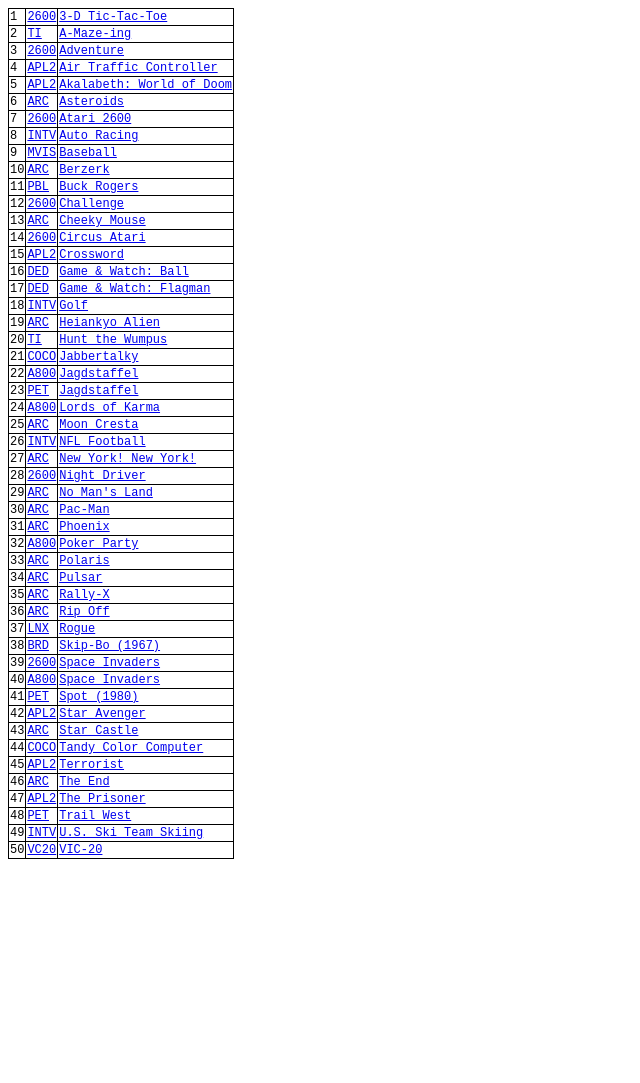
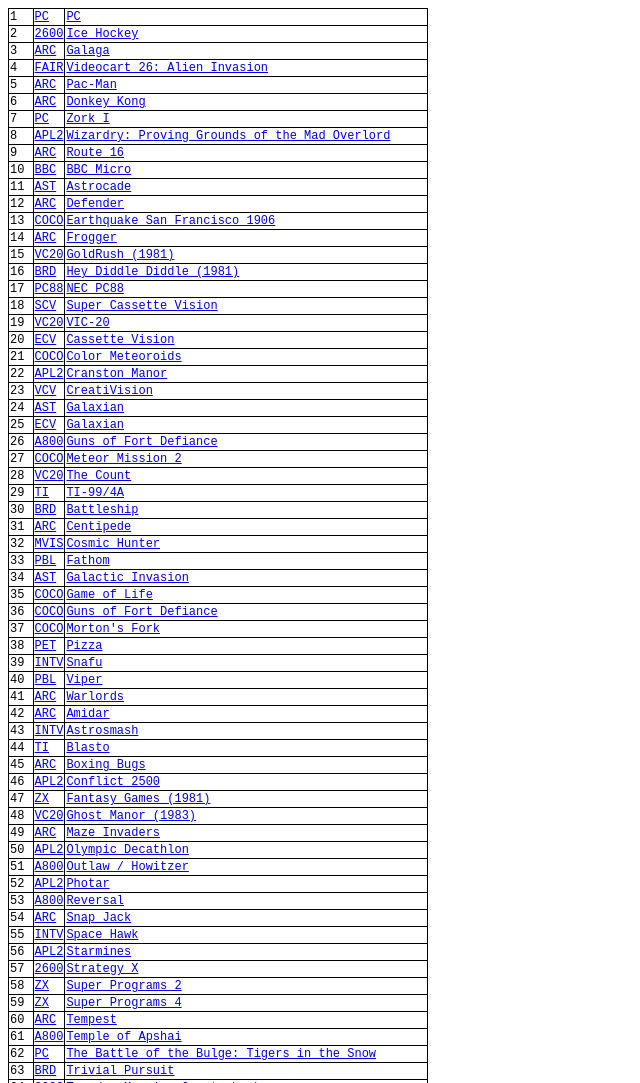
Before and after one commit to victormgit/games, a plain HTML site: page index.html in a window 1280 px wide. Shown: the top 1083 px of the page, without its empty margins (0-640 px from the left). Before the commit the page ends 867 px from the top, so only its background shows below. Drawn offline with Linux system fonts and the light colour scheme.

Commit message:
Update index.html

```diff
--- a/index.html
+++ b/index.html
@@ -6,56 +6,106 @@ td {border: 1px solid; font: 12px monospace;}
 </style>
 <body><script>
 const dt = [ [
-],[,"ARC","Pac-Man"
-],[,"2600","Night Driver"
-],[,"ARC","Moon Cresta"
-],[,"APL2","Akalabeth: World of Doom"
-],[,"ARC","Berzerk"
-],[,"2600","3-D Tic-Tac-Toe"
-],[,"2600","Adventure"
-],[,"2600","Atari 2600"
-],[,"2600","Challenge"
-],[,"INTV","NFL Football"
-],[,"PET","Trail West"
-],[,"INTV","U.S. Ski Team Skiing"
-],[,"MVIS","Baseball"
-],[,"ARC","Cheeky Mouse"
-],[,"DED","Game & Watch: Ball"
-],[,"A800","Lords of Karma"
-],[,"BRD","Skip-Bo (1967)"
-],[,"APL2","Star Avenger"
-],[,"APL2","Terrorist"
-],[,"ARC","Asteroids"
-],[,"INTV","Auto Racing"
-],[,"PBL","Buck Rogers"
-],[,"APL2","Crossword"
-],[,"INTV","Golf"
-],[,"COCO","Jabbertalky"
-],[,"ARC","New York! New York!"
-],[,"ARC","No Man's Land"
-],[,"ARC","Phoenix"
-],[,"LNX","Rogue"
-],[,"ARC","The End"
-],[,"2600","Circus Atari"
-],[,"DED","Game & Watch: Flagman"
-],[,"ARC","Heiankyo Alien"
-],[,"TI","Hunt the Wumpus"
-],[,"A800","Jagdstaffel"
-],[,"PET","Jagdstaffel"
-],[,"A800","Poker Party"
-],[,"ARC","Polaris"
-],[,"ARC","Pulsar"
-],[,"ARC","Rally-X"
-],[,"ARC","Rip Off"
-],[,"2600","Space Invaders"
-],[,"A800","Space Invaders"
-],[,"PET","Spot (1980)"
-],[,"ARC","Star Castle"
-],[,"COCO","Tandy Color Computer"
-],[,"APL2","The Prisoner"
+],[,"PC"  ,"PC"
+],[,"2600","Ice Hockey"
+],[,"ARC" ,"Galaga"
+],[,"FAIR","Videocart 26: Alien Invasion"
+],[,"ARC" ,"Pac-Man"
+],[,"ARC" ,"Donkey Kong"
+],[,"PC"  ,"Zork I"
+],[,"APL2","Wizardry: Proving Grounds of the Mad Overlord"
+],[,"ARC" ,"Route 16"
+],[,"BBC" ,"BBC Micro"
+],[,"AST" ,"Astrocade"
+],[,"ARC" ,"Defender"
+],[,"COCO","Earthquake San Francisco 1906"
+],[,"ARC" ,"Frogger"
+],[,"VC20","GoldRush (1981)"
+],[,"BRD" ,"Hey Diddle Diddle (1981)"
+],[,"PC88","NEC PC88"
+],[,"SCV" ,"Super Cassette Vision"
 ],[,"VC20","VIC-20"
-],[,"TI","A-Maze-ing"
-],[,"APL2","Air Traffic Controller"
+],[,"ECV" ,"Cassette Vision"
+],[,"COCO","Color Meteoroids"
+],[,"APL2","Cranston Manor"
+],[,"VCV" ,"CreatiVision"
+],[,"AST" ,"Galaxian"
+],[,"ECV" ,"Galaxian"
+],[,"A800","Guns of Fort Defiance"
+],[,"COCO","Meteor Mission 2"
+],[,"VC20","The Count"
+],[,"TI"  ,"TI-99/4A"
+],[,"BRD" ,"Battleship"
+],[,"ARC" ,"Centipede"
+],[,"MVIS","Cosmic Hunter"
+],[,"PBL" ,"Fathom"
+],[,"AST" ,"Galactic Invasion"
+],[,"COCO","Game of Life"
+],[,"COCO","Guns of Fort Defiance"
+],[,"COCO","Morton's Fork"
+],[,"PET" ,"Pizza"
+],[,"INTV","Snafu"
+],[,"PBL" ,"Viper"
+],[,"ARC" ,"Warlords"
+],[,"ARC" ,"Amidar"
+],[,"INTV","Astrosmash"
+],[,"TI"  ,"Blasto"
+],[,"ARC" ,"Boxing Bugs"
+],[,"APL2","Conflict 2500"
+],[,"ZX"  ,"Fantasy Games (1981)"
+],[,"VC20","Ghost Manor (1983)"
+],[,"ARC" ,"Maze Invaders"
+],[,"APL2","Olympic Decathlon"
+],[,"A800","Outlaw / Howitzer"
+],[,"APL2","Photar"
+],[,"A800","Reversal"
+],[,"ARC" ,"Snap Jack"
+],[,"INTV","Space Hawk"
+],[,"APL2","Starmines"
+],[,"2600","Strategy X"
+],[,"ZX"  ,"Super Programs 2"
+],[,"ZX"  ,"Super Programs 4"
+],[,"ARC" ,"Tempest"
+],[,"A800","Temple of Apshai"
+],[,"PC"  ,"The Battle of the Bulge: Tigers in the Snow"
+],[,"BRD" ,"Trivial Pursuit"
+],[,"COCO","Tuesday Morning Quarterback"
+],[,"INTV","Utopia"
+],[,"ARC" ,"Vanguard"
+],[,"ARC" ,"Venture"
+],[,"ARC" ,"5"
+],[,"ZX"  ,"1K ZX Chess"
+],[,"TI"  ,"Addition and Subtraction 1"
+],[,"VC20","Adventure Land"
+],[,"A800","Adventureland"
+],[,"A800","Ali Baba and the Forty Thieves (Quality Software)"
+],[,"MVIS","Alien Raiders"
+],[,"APL2","Alkemstone"
+],[,"VC20","Amok!"
+],[,"A800","Arabian Adventure"
+],[,"2600","Asteroids"
+],[,"A800","Asteroids"
+],[,"COCO","Asylum (1981)"
+],[,"PET" ,"AX-2: Uchuu Yusousen Nostromo"
+],[,"BRD" ,"Bargain Hunter (1981)"
+],[,"A800","Beneath the Pyramids"
+],[,"APL2","Castle Wolfenstein"
+],[,"COCO","Color Backgammon"
+],[,"COCO","Color Cubes"
+],[,"COCO","Color Space Invaders"
+],[,"O2"  ,"Conquest of the World"
+],[,"ARC" ,"Crazy Kong"
+],[,"BRD" ,"Dallas (1981)"
+],[,"APL2","Demon's Forge"
+],[,"APL2","Dragon Fire (1981)"
+],[,"PET" ,"Dragon's Eye"
+],[,"APL2","Dunjonquest: Sorcerer of Siva"
+],[,"A800","Dunjonquest: The Datestones of Ryn"
+],[,"BRD" ,"Electronic Lightfight: The Games of Dueling Lights"
+],[,"O2"  ,"Electronic Soccer / Electronic Ice Hockey"
+],[,"APL2","Empire I: World Builders"
+],[,"COCO","Empire of the Overmind"
+],[,"BRD" ,"Escape from New York (1981)"
 ] ];
 
 const hd = [ [
@@ -91,17 +141,18 @@ const hd = [ [
 
 // hd.sort(); console.table(hd);
 
-for(i = 1; i < dt.length; i++) {dt[i][0] = dt[i][2];}
-dt.sort();
+// for(i = 1; i < dt.length; i++) {dt[i][0] = dt[i][2];}
+// dt.sort();
 
 const gq = "https://www.google.com/search?q=";
 const yq = "https://www.youtube.com/results?search_query=";
 
 let lt = "<table>";
 for(i = 1; i < dt.length; i++) {
+  d1 = dt[i][1];
   d2 = dt[i][2];
   for(j = 1; j < hd.length; j++) {
-    if(dt[i][1] === hd[j][1]) {d1 = hd[j][2];}
+    if(d1 === hd[j][1]) {d1 = hd[j][2];}
   }
   lt += `<tr><td>${i}</td>
     <td><a href="${gq}${d2} ${d1} Wikipedia">${dt[i][1]}</a></td>
```
